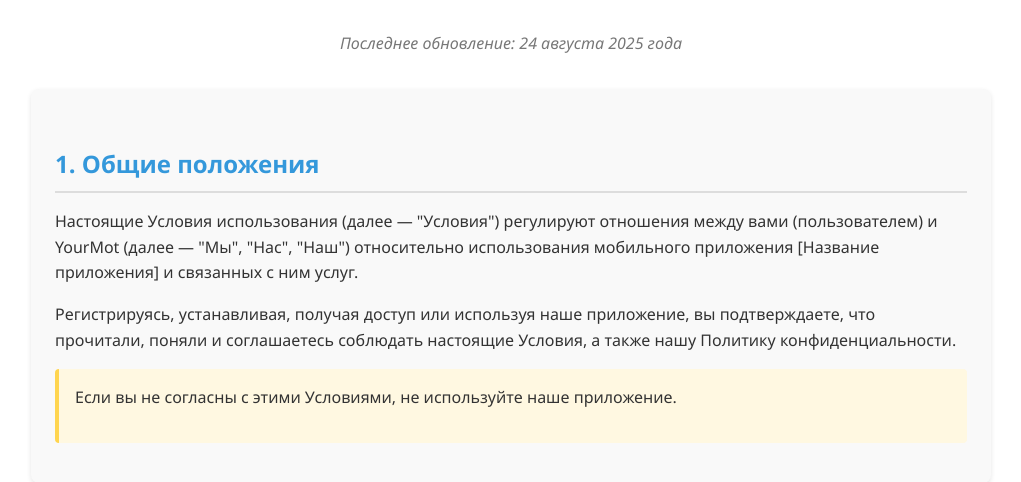
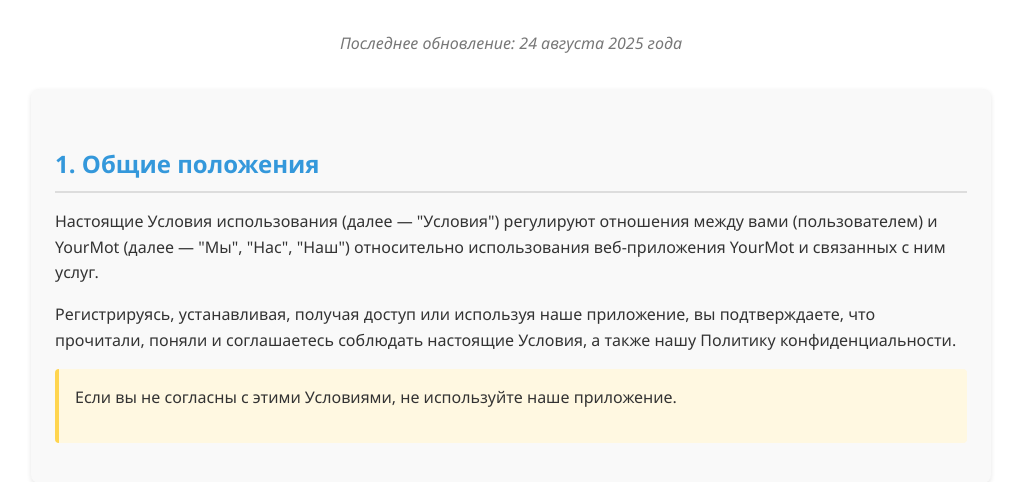
Before and after one commit to griskprj/MotoDiag1.0, a Flask app: page /law/terms_for_use in a window 1280 px wide. Shown: the part 296-778 px from the top of the page, without its empty margins (129-1150 px from the left). Run offline with Flask 3, Linux system fonts and the light colour scheme.

Commit message:
Remove error in tfu

```diff
--- a/app/templates/law/terms_for_use.html
+++ b/app/templates/law/terms_for_use.html
@@ -157,7 +157,7 @@
 
         <div class="section">
             <h2>1. Общие положения</h2>
-            <p>Настоящие Условия использования (далее — "Условия") регулируют отношения между вами (пользователем) и YourMot (далее — "Мы", "Нас", "Наш") относительно использования мобильного приложения [Название приложения] и связанных с ним услуг.</p>
+            <p>Настоящие Условия использования (далее — "Условия") регулируют отношения между вами (пользователем) и YourMot (далее — "Мы", "Нас", "Наш") относительно использования  веб-приложения YourMot и связанных с ним услуг.</p>
 
             <p>Регистрируясь, устанавливая, получая доступ или используя наше приложение, вы подтверждаете, что прочитали, поняли и соглашаетесь соблюдать настоящие Условия, а также нашу Политику конфиденциальности.</p>
 
```
